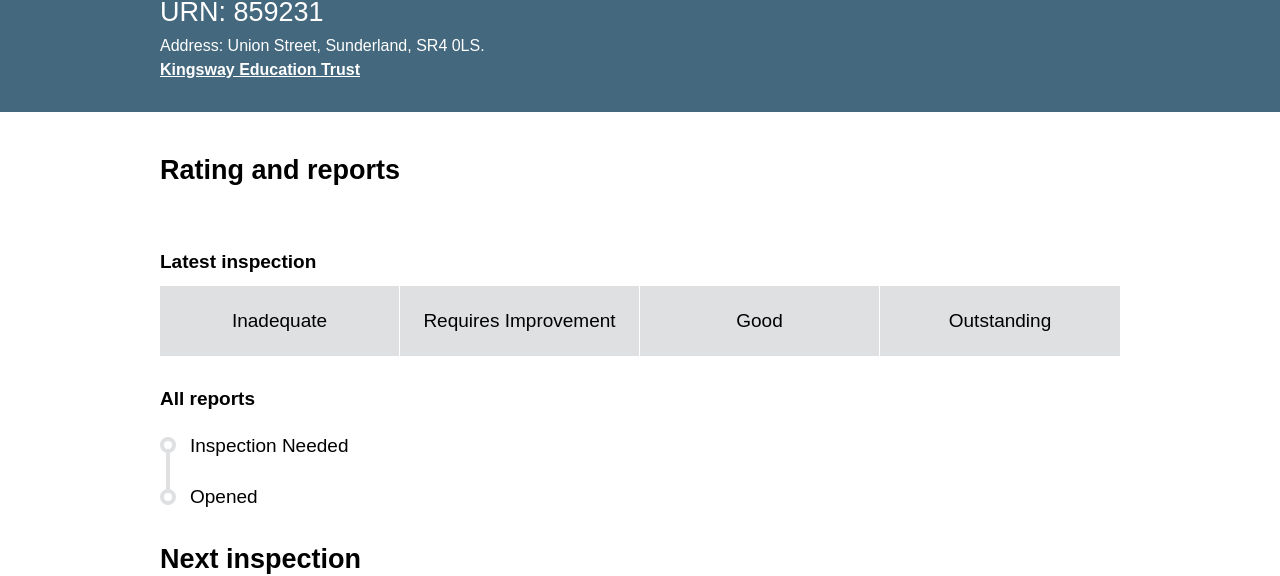
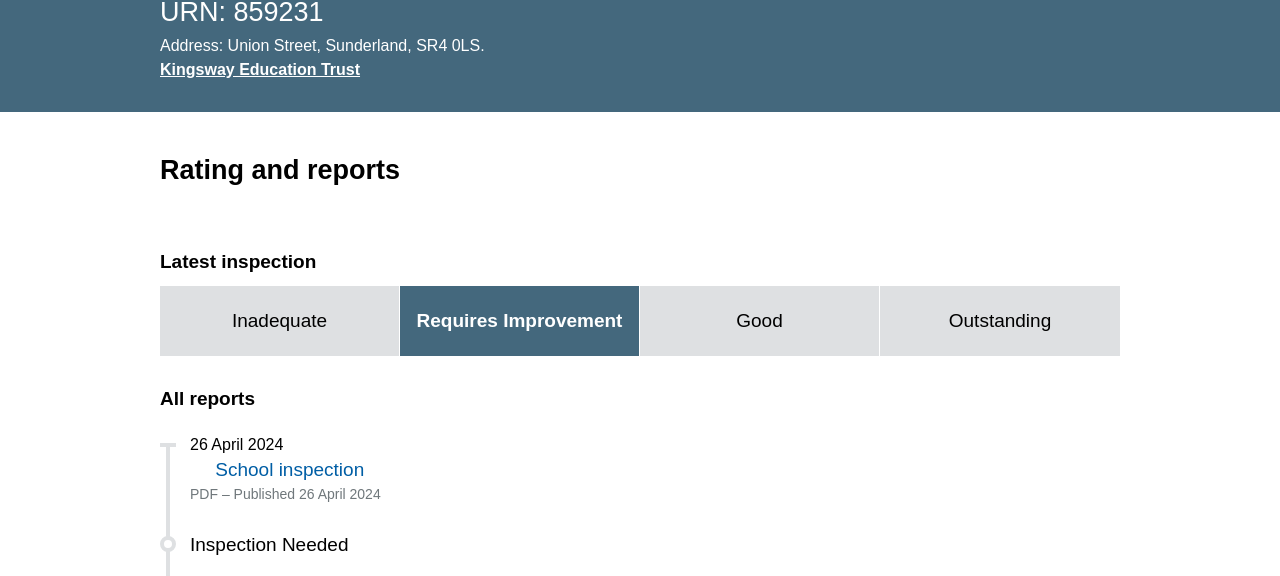
Before and after one commit to FlexaGroup/ofsted, a plain HTML site: page provider/28/222922.html in a window 1280 px wide. Shown: the part 243-819 px from the top of the page. Drawn offline with nearby package versions, Linux system fonts and the light colour scheme; a script that the page names is missing.

Commit message:
Add files via upload

```diff
--- a/provider/28/222922.html
+++ b/provider/28/222922.html
@@ -149,7 +149,7 @@
                 <li class="rating heading--sub" aria-current="true">
                   <span>Good</span>
                 </li>
-                <li class="rating heading--sub">
+                <li class="rating rating--selected heading--sub">
                   <span>Requires Improvement</span>
                 </li>
                 <li class="rating heading--sub">
@@ -161,27 +161,27 @@
             <div class="module">
               <h2 class="timeline__title heading--sub">All reports</h2>
               <ol class="timeline">
-<!--                 <li class="timeline__day">
+                <li class="timeline__day">
                   <div class="event">
-                    <p class="timeline__date"><time>22 April 2024</time></p>
+                    <p class="timeline__date"><time>26 April 2024</time></p>
 
                     <span class="event__title heading--sub"
                       ><a
                         class="publication-link"
                         target="_blank"
-                        href="../../v1/file/50221681.pdf">
+                        href="../../v1/file/67408551.pdf">
                         School inspection
                         <span class="nonvisual"
-                          >School inspection, PDF - 22 April 2024</span
+                          >School inspection, PDF - 26 April 2024</span
                         ></a
                       >
                       <div class="event__metadata">
                         <span class="filetype">PDF</span> &ndash; Published
-                        <time pubdate>22 April 2024</time>
+                        <time pubdate>26 April 2024</time>
                       </div></span
                     >
                   </div>
-                </li> -->
+                </li>
 
                 <li class="timeline__day timeline__day--opened">
                   <div class="event">
```
Also changed, not shown: 1 other file.
